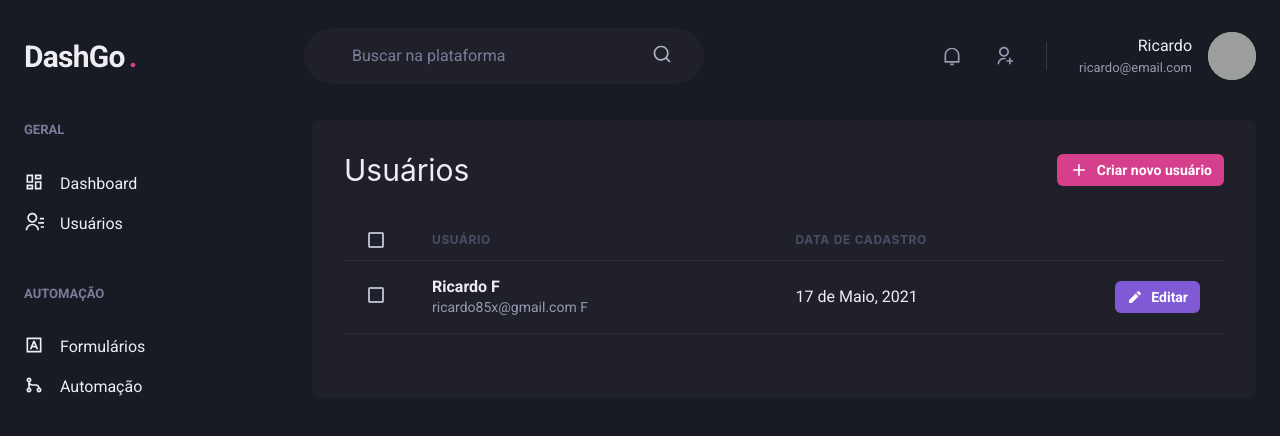
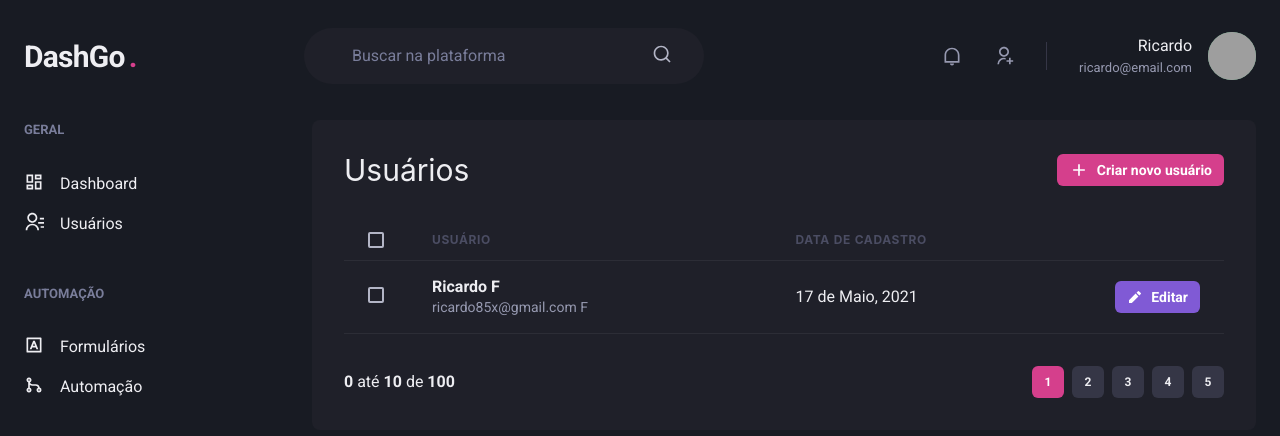
Before and after one commit to ricardo85x/04-dashgo, a Next.js app: page /users in a window 1280 px wide. Shown: the top 436 px of the page. Built offline with nearby package versions, Linux system fonts and the light colour scheme; grey boxes are pictures that could not be loaded.

Commit message:
user pagination layout

```diff
--- /dev/null
+++ b/src/components/Pagination.tsx
@@ -0,0 +1,60 @@
+import { Box, Button, Stack } from "@chakra-ui/react";
+
+export function Pagination() {
+    return (
+        <Stack
+            direction="row"
+            mt="8"
+            justify="space-between"
+            align="center"
+            spacing="6"
+        >
+            <Box>
+                <strong>0</strong> até <strong>10</strong> de <strong>100</strong>
+            </Box>
+
+            <Stack
+                direction="row"
+                spacing="2"
+            >
+
+                <Button
+                    size="sm"
+                    fontSize="xs"
+                    width="4"
+                    colorScheme="pink"
+                    disabled
+                    _disabled={{
+                        bg: 'pink.500',
+                        cursor: 'default'
+                    }}
+                >
+                    1
+            </Button>
+
+
+                {[2, 3, 4, 5].map(pg => (
+
+                    <Button
+                        key={pg}
+                        size="sm"
+                        fontSize="xs"
+                        width="4"
+                        bg="gray.700"
+                        _hover={{
+                            bg: 'gray.500'
+                        }}
+                    >
+                        {pg}
+                    </Button>
+
+
+                ))}
+
+
+            </Stack>
+
+
+        </Stack>
+    )
+}
--- a/src/pages/dashboard.tsx
+++ b/src/pages/dashboard.tsx
@@ -3,6 +3,7 @@ import { Header } from "../components/Header"
 import { Sidebar } from '../components/Sidebar'
 import dynamic from 'next/dynamic'
 import { ApexOptions } from 'apexcharts'
+import { Pagination } from '../components/Pagination'
 
 
 const Chart = dynamic( () => import('react-apexcharts'), {
--- a/src/pages/users/index.tsx
+++ b/src/pages/users/index.tsx
@@ -3,6 +3,7 @@ import { Button, Checkbox, Flex, Icon, Table, Tbody, Td, Th, Thead, Tr } from "@
 import React from "react";
 import { RiAddLine, RiPencilFill } from "react-icons/ri";
 import { Header } from "../../components/Header";
+import { Pagination } from "../../components/Pagination";
 import { Sidebar } from "../../components/Sidebar";
 
 export default function UserList() {
@@ -69,6 +70,8 @@ export default function UserList() {
 
                         </Tbody>
                     </Table>
+                    <Pagination />
+
                 </Box>
             </Flex>
 
```
